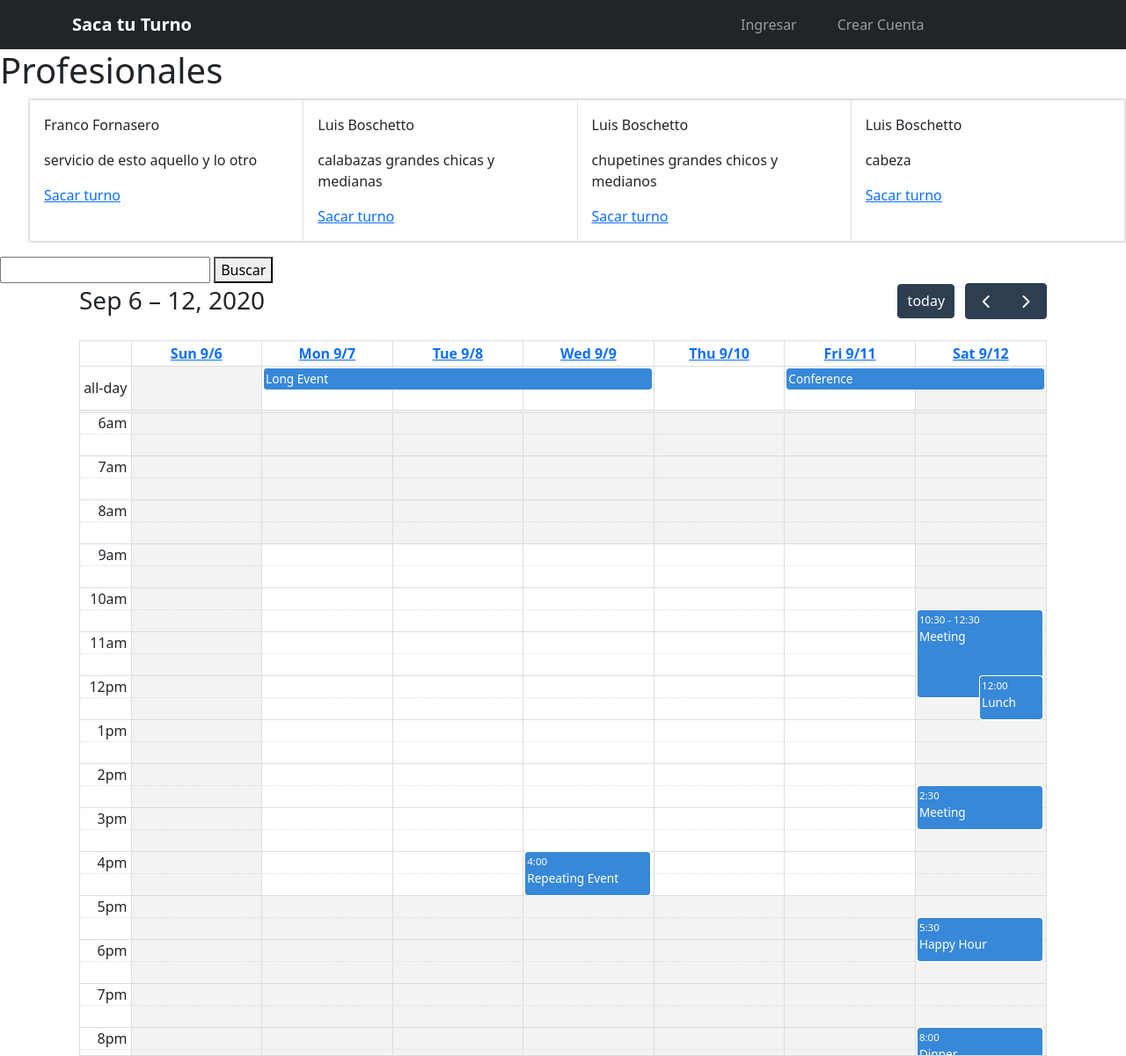
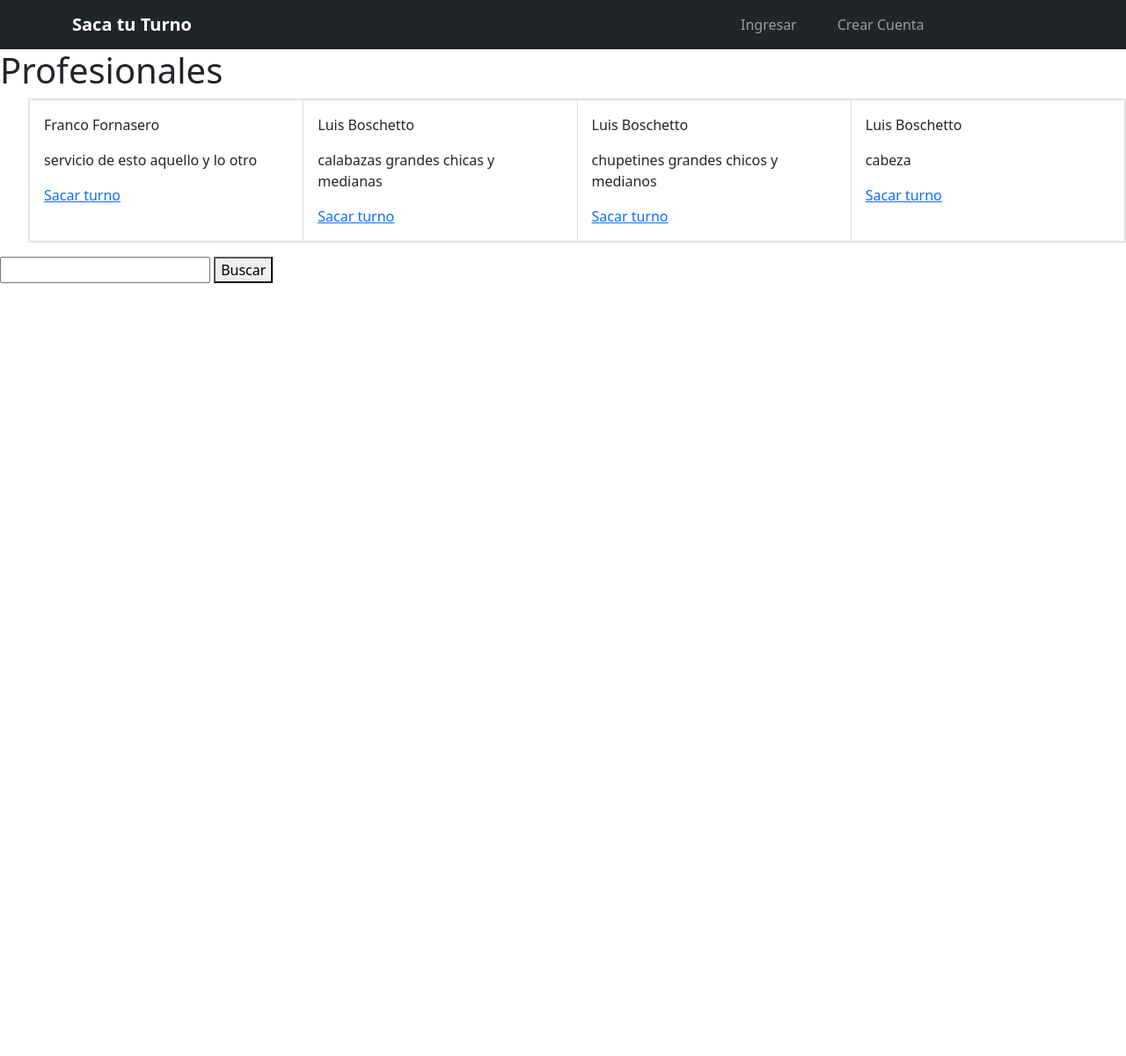
Before and after one commit to UlisesCravero/tp_ing_web_grupo_6, a Django app: template sacatuturno/templates/servicios.html in a window 1280 px wide. Shown: the whole page at 88% size. After the commit the page ends 322 px from the top, so only its background shows below. Run offline with Django 3.2, Linux system fonts and the light colour scheme; the template is opened without the code that fills it: values that come from a table or form of the project are taken from there, others are empty; data comes from the database, SQL or seed files in the repository; both versions use the stored data as it was after the commit; parts of the project's set-up code (start-up, migrations or seed data) failed here and were passed over.

Commit message:
Avances calendarios varios

```diff
--- a/sacatuturno/sacatuturno/settings.py
+++ b/sacatuturno/sacatuturno/settings.py
@@ -9,7 +9,7 @@ https://docs.djangoproject.com/en/3.2/topics/settings/
 For the full list of settings and their values, see
 https://docs.djangoproject.com/en/3.2/ref/settings/
 """
-import django_heroku
+#import django_heroku
 import os
 from pathlib import Path
 
@@ -145,7 +145,7 @@ DEFAULT_FROM_EMAIL = 'noreply.sacatuturno@gmail.com'
 
 
 
-django_heroku.settings(locals())
+#django_heroku.settings(locals())
 
 STATICFILES_DIRS = (
   os.path.join(BASE_DIR, 'static'),
--- a/sacatuturno/sitio/models.py
+++ b/sacatuturno/sitio/models.py
@@ -67,6 +67,7 @@ class ServicioPrestado(models.Model):
 
 
 
+
 class Turno(models.Model):
     servicio = models.ForeignKey(ServicioPrestado, on_delete=models.CASCADE)
     cliente = models.ForeignKey(User, on_delete=models.CASCADE)
--- a/sacatuturno/templates/header.html
+++ b/sacatuturno/templates/header.html
@@ -42,6 +42,5 @@
     <script src="{% static 'fullcalendar/locales-all.js' %}"></script>
 
 
-
   </body>
 </html>
--- a/sacatuturno/templates/servicios.html
+++ b/sacatuturno/templates/servicios.html
@@ -25,96 +25,5 @@
         </div>
     </form>
 
-    <style>
-        #calendar {
-          max-width: 1100px;
-          margin: 0 auto;
-        }
-
-      </style>
-
-    <div id='calendar'></div>
-
-    <script>
-
-        document.addEventListener('DOMContentLoaded', function() {
-          var calendarEl = document.getElementById('calendar');
-
-          var calendar = new FullCalendar.Calendar(calendarEl, {
-            initialView: 'timeGridWeek',
-            initialDate: '2020-09-12',
-            editable: true,
-            selectable: true,
-            businessHours: true,
-            dayMaxEvents: true, // allow "more" link when too many events
-            dateClick: function(info) {
-                alert('Clicked on: ' + info.dateStr);
-                alert('Coordinates: ' + info.jsEvent.pageX + ',' + info.jsEvent.pageY);
-                alert('Current view: ' + info.view.type);
-                // change the day's background color just for fun
-                info.dayEl.style.backgroundColor = 'red';
-            },
-            events: [
-              {
-                title: 'All Day Event',
-                start: '2020-09-01'
-              },
-              {
-                title: 'Long Event',
-                start: '2020-09-07',
-                end: '2020-09-10'
-              },
-              {
-                groupId: 999,
-                title: 'Repeating Event',
-                start: '2020-09-09T16:00:00'
-              },
-              {
-                groupId: 999,
-                title: 'Repeating Event',
-                start: '2020-09-16T16:00:00'
-              },
-              {
-                title: 'Conference',
-                start: '2020-09-11',
-                end: '2020-09-13'
-              },
-              {
-                title: 'Meeting',
-                start: '2020-09-12T10:30:00',
-                end: '2020-09-12T12:30:00'
-              },
-              {
-                title: 'Lunch',
-                start: '2020-09-12T12:00:00'
-              },
-              {
-                title: 'Meeting',
-                start: '2020-09-12T14:30:00'
-              },
-              {
-                title: 'Happy Hour',
-                start: '2020-09-12T17:30:00'
-              },
-              {
-                title: 'Dinner',
-                start: '2020-09-12T20:00:00'
-              },
-              {
-                title: 'Birthday Party',
-                start: '2020-09-13T07:00:00'
-              },
-              {
-                title: 'Click for Google',
-                url: 'http://google.com/',
-                start: '2020-09-28'
-              }
-            ]
-          });
-
-          calendar.render();
-        });
-
-    </script>
 
 {% endblock %}
```
Also changed, not shown: sacatuturno/sitio/views.py (+25 -3 lines), sacatuturno/static/js/functions.js (added, +70 -0 lines), sacatuturno/templates/perfil.html (+61 -3 lines), sacatuturno/templates/turno.html (+15 -1 lines), sacatuturno/db.sqlite3.
